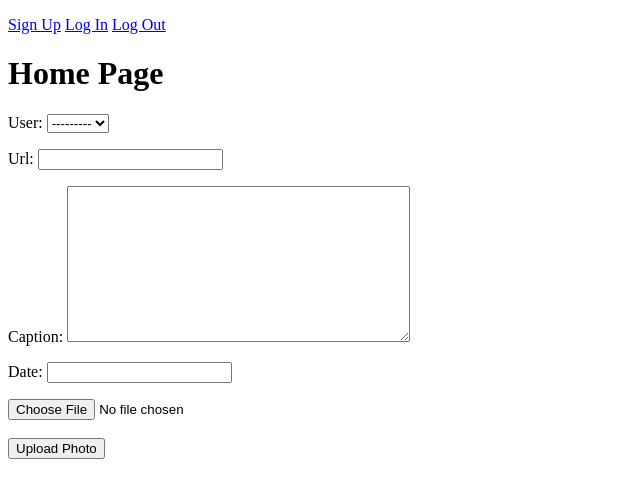
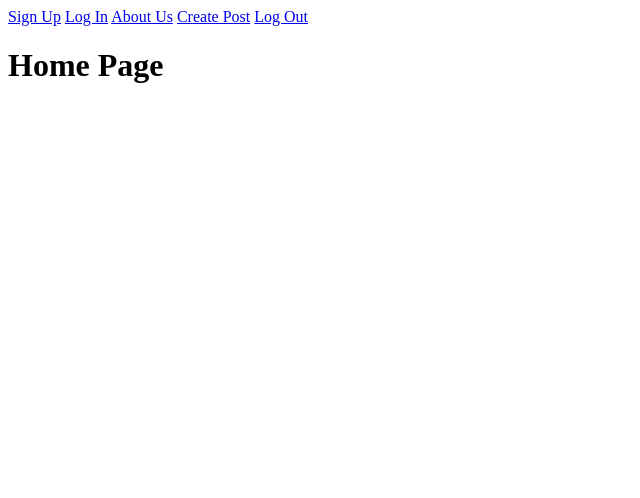
Before and after one commit to jfranzm/Furiends, a Django app: page / in a window 1280 px wide. Shown: the top 498 px of the page, without its empty margins (0-640 px from the left). Run offline with Django 4.2, Linux system fonts and the light colour scheme.

Commit message:
adding basic crud

```diff
--- a/main_app/forms.py
+++ b/main_app/forms.py
@@ -2,7 +2,8 @@ from django import forms
 from django.contrib.auth.forms import UserCreationForm
 from django.contrib.auth.models import User
 from django.forms import ModelForm
-from .models import Photo
+from .models import Photo, Post
+
 
 class SignUpForm(UserCreationForm):
     first_name = forms.CharField(max_length=30, required=True, help_text='Mandatory.')
@@ -16,5 +17,5 @@ class SignUpForm(UserCreationForm):
 
 class PictureForm(ModelForm):
     class Meta:
-        model = Photo
-        fields = ['user', 'url','caption', 'date']
+        model = Post
+        fields = ['user','caption', 'date']
--- a/main_app/models.py
+++ b/main_app/models.py
@@ -2,12 +2,17 @@ from django.db import models
 from django.contrib.auth.models import User
 
 # Create your models here.
-class Photo(models.Model):
+class Post(models.Model):
     user = models.ForeignKey(User, on_delete=models.CASCADE)
-    url = models.CharField(max_length=200)
-    # picture = models.ForeignKey(Picture, on_delete=models.CASCADE)
     caption = models.TextField(max_length=250)
     date = models.DateTimeField()
 
     def __str__(self):
-        return f"Photo for post_id: {self.picture_id} @{self.url}"
+        return f"Photo for post_id: {self.post_id} @{self.url}"
+
+class Photo(models.Model):
+  url = models.CharField(max_length=200)
+  post = models.ForeignKey(Post, on_delete=models.CASCADE)
+
+  def __str__(self):
+    return f"Photo for post_id: {self.post_id} @{self.url}"
--- /dev/null
+++ b/main_app/templates/about.html
@@ -0,0 +1,5 @@
+{% extends 'base.html' %} {% block content %}
+<h1>About Furiends</h1>
+<hr />
+<p>Best Pet Social platform in the WORLD!</p>
+{% endblock %}
--- a/main_app/templates/base.html
+++ b/main_app/templates/base.html
@@ -3,22 +3,21 @@
 <!DOCTYPE html>
 <html lang="en">
   <head>
-    <meta charset="UTF-8">
-    <meta name="viewport" content="width=device-width, initial-scale=1.0">
-    <meta http-equiv="X-UA-Compatible" content="ie=edge">
+    <meta charset="UTF-8" />
+    <meta name="viewport" content="width=device-width, initial-scale=1.0" />
+    <meta http-equiv="X-UA-Compatible" content="ie=edge" />
     <title>FURIENDS</title>
     <!-- <link href="https://fonts.googleapis.com/css?family=Source+Code+Pro" rel="stylesheet"> -->
     <!-- <link rel="stylesheet" href="{% static 'css/style.css' %}"> -->
   </head>
   <body>
-    <p>
+    <nav>
       <a href="{% url 'signup' %}">Sign Up</a>
       <a href="{% url 'login' %}">Log In</a>
+      <a href="{% url 'about' %}">About Us</a>
+      <a href="{% url 'post_create' %}"> Create Post</a>
       <a href="{% url 'logout' %}">Log Out</a>
-    </p>
-    <main>
-        {% block content %}
-        {% endblock %}
-    </main>
+    </nav>
+    <main>{% block content %} {% endblock %}</main>
   </body>
 </html>
--- a/main_app/templates/home.html
+++ b/main_app/templates/home.html
@@ -2,17 +2,4 @@
 
 <h1>Home Page</h1>
 
-<form
-  action="{% url 'add_photo' picture.id %}"
-  enctype="multipart/form-data"
-  method="POST"
-  class="add-post"
->
-  {% csrf_token %} {{ picture_form.as_p }}
-  <input type="file" name="photo-file" />
-  <br /><br />
-
-  <input type="submit" class="btn" value="Upload Photo" />
-</form>
-
 {% endblock %}
--- /dev/null
+++ b/main_app/templates/my_profile.html
@@ -0,0 +1 @@
+{% extends 'base.html' %} {% block content %} this is working {% endblock %}
--- /dev/null
+++ b/main_app/templates/post_detail.html
@@ -0,0 +1,2 @@
+{% extends 'base.html' %} {% block content %} this is the post details{%
+endblock %}
--- a/main_app/urls.py
+++ b/main_app/urls.py
@@ -3,7 +3,12 @@ from django.urls import path, include
 from . import views
 
 urlpatterns = [
-    path('pictures/<int:picture_id>/add_photo/', views.add_photo, name='add_photo'),
     path('', views.home, name='home'),
     path('accounts/signup/', views.signup, name='signup'),
+    path('about/', views.about, name='about'),
+    path('my_profile/', views.my_profile, name='my_profile'),
+    path('post/create/', views.PostCreate.as_view(), name='post_create'),
+    path('my_profile/<int:post_id>/add_photo/', views.add_photo, name='add_photo'),
+    path('my_profile/<int:post_id>/', views.post_detail, name='post_detail')
+
 ]
--- a/main_app/views.py
+++ b/main_app/views.py
@@ -1,8 +1,8 @@
 from django.shortcuts import render, redirect
 import uuid
 import boto3
-from .models import Photo
-from django.views.generic import ListView, DetailView
+from .models import Photo,Post
+from django.views.generic import ListView, DetailView, CreateView
 # Add the two imports below
 from django.contrib.auth import login, authenticate
 from django.contrib.auth.forms import UserCreationForm
@@ -31,13 +31,6 @@ def home(request):
         'picture_form': picture_form
     })
 
-def add_picture(request, user):
-    form = PictureForm(request.POST)
-    if form.is_valid():
-        new_picture = form.save(commit=False)
-        new_picture.picture_id = user
-        new_picture.save()
-    return render('home.html')
 
 def signup(request):
     if request.method == 'POST':
@@ -52,3 +45,27 @@ def signup(request):
     else:
         form = SignUpForm()
     return render(request, 'registration/signup.html', {'form': form})
+
+def about(request):
+    return render(request, 'about.html')
+
+def my_profile(request):
+    return render(request, 'my_profile.html')
+
+def post_detail(request, post_id):
+  post = Post.objects.get(id=post_id)
+  return render(request, 'my_profile/post_detail.html', {'post': post
+  })
+
+def add_picture(request, user):
+    form = PictureForm(request.POST)
+    if form.is_valid():
+        new_picture = form.save(commit=False)
+        new_picture.picture_id = user
+        new_picture.save()
+    return render('home.html')
+
+class PostCreate(CreateView):
+  model = Post
+  fields = [ 'caption', 'date']
+  success_url = '/'
```
Also changed, not shown: main_app/templates/post_form.html (added, +16 -0 lines), main_app/migrations/0001_initial.py (added), 1 other file. Lines whose indentation alone changed are shown as unchanged.
